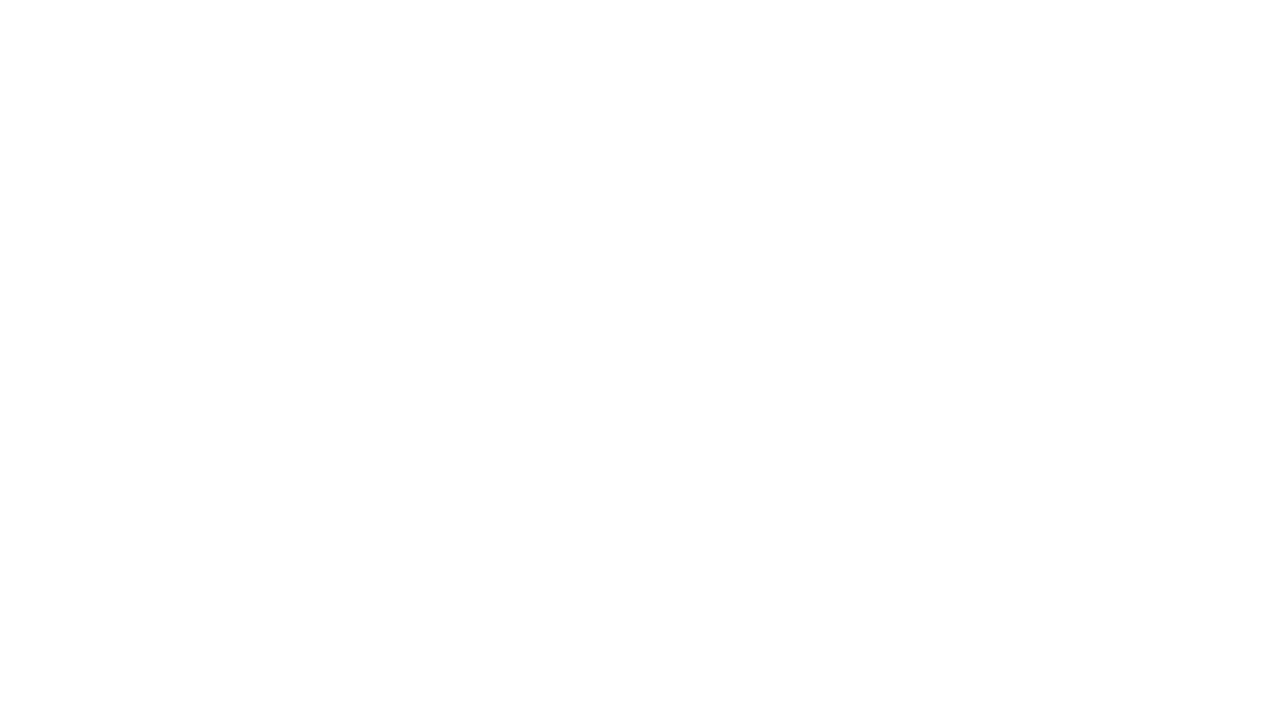
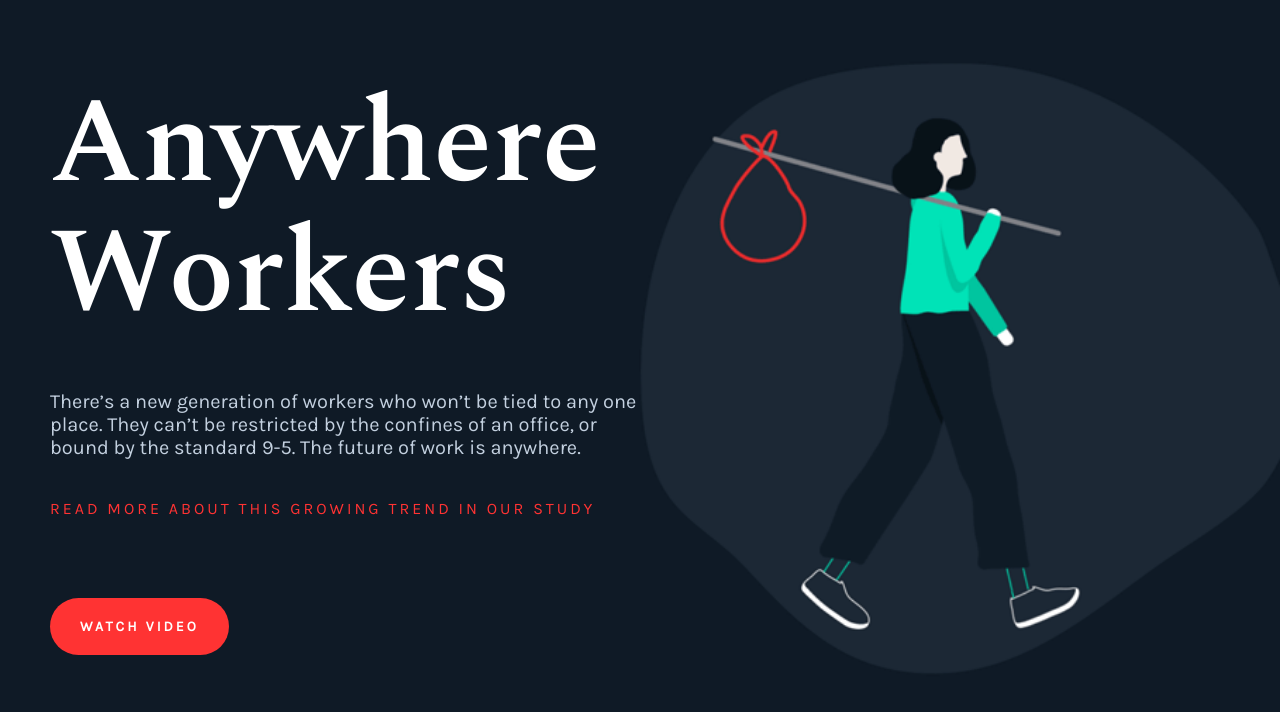
Before and after one commit to EHB-MCT/web1-exercise-04-ElenaFonsecaNeves, a plain HTML site: page index.html in a window 1280 px wide. Drawn offline with nearby package versions, Linux system fonts and the light colour scheme.

Commit message:
Exercise 04

```diff
--- a/index.html
+++ b/index.html
@@ -5,12 +5,21 @@
     <meta charset="UTF-8">
     <meta http-equiv="X-UA-Compatible" content="IE=edge">
     <meta name="viewport" content="width=device-width, initial-scale=1.0">
-    <title>Google Fonts</title>
+    <title>Anywhere Workers</title>
     <link rel="stylesheet" href="style.css">
 </head>
 
 <body>
+    <h1>Anywhere <br> Workers</h1>
 
+    <p>There’s a new generation of workers who won’t be tied to any one place.
+            They can’t be restricted by the confines of an office, or bound by the standard 9-5. The future of work is
+            anywhere.</p>
+    <p class= "endtext">Read more about this growing trend in our study</p>
+
+    <a href="#">Watch Video</a>
+
+    </div>
 </body>
 
 </html>
--- a/style.css
+++ b/style.css
@@ -1 +1,47 @@
-/* nothing here */
+@import url('https://fonts.googleapis.com/css2?family=Karla&family=Spectral:wght@600&display=swap');
+
+body {
+    background-color: #0f1a26;
+    margin: 50px;
+    font-family: 'Karla', sans-serif;
+    background-image: url(images/anywhere-workers.gif);
+    background-repeat: no-repeat;
+    background-position: right top;
+    background-size: 700px;
+}
+
+h1 {
+    color: #fff;
+    font-size: 120px;
+    line-height: 130px;
+    margin-bottom: 50px;
+    font-family: 'Spectral', serif;
+}
+
+p {
+    font-size: 20px;
+    color: #c3d0df;
+    margin-bottom: 40px;
+    width: 50%;
+}
+
+.endtext {
+    color: #f33;
+    text-transform: uppercase;
+    margin-bottom: 80px;
+    font-size: 16px;
+    letter-spacing: 3px;
+}
+
+a {
+    color: #fff;
+    text-transform: uppercase;
+    text-decoration: none;
+    background-color: #f33;
+    font-size: 14px;
+    font-weight: bold;
+    letter-spacing: 3px;
+    padding: 20px 30px;
+    border-radius: 30px;
+    display: inline-block;
+}
```
